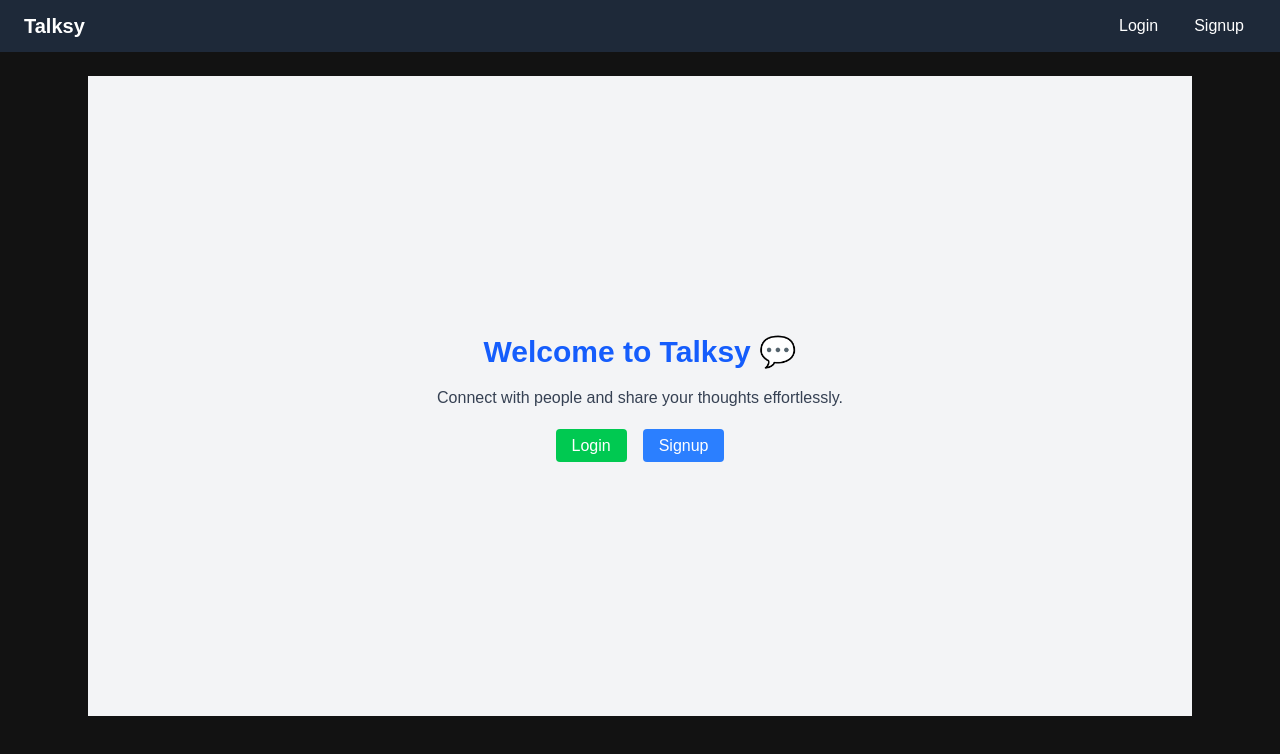
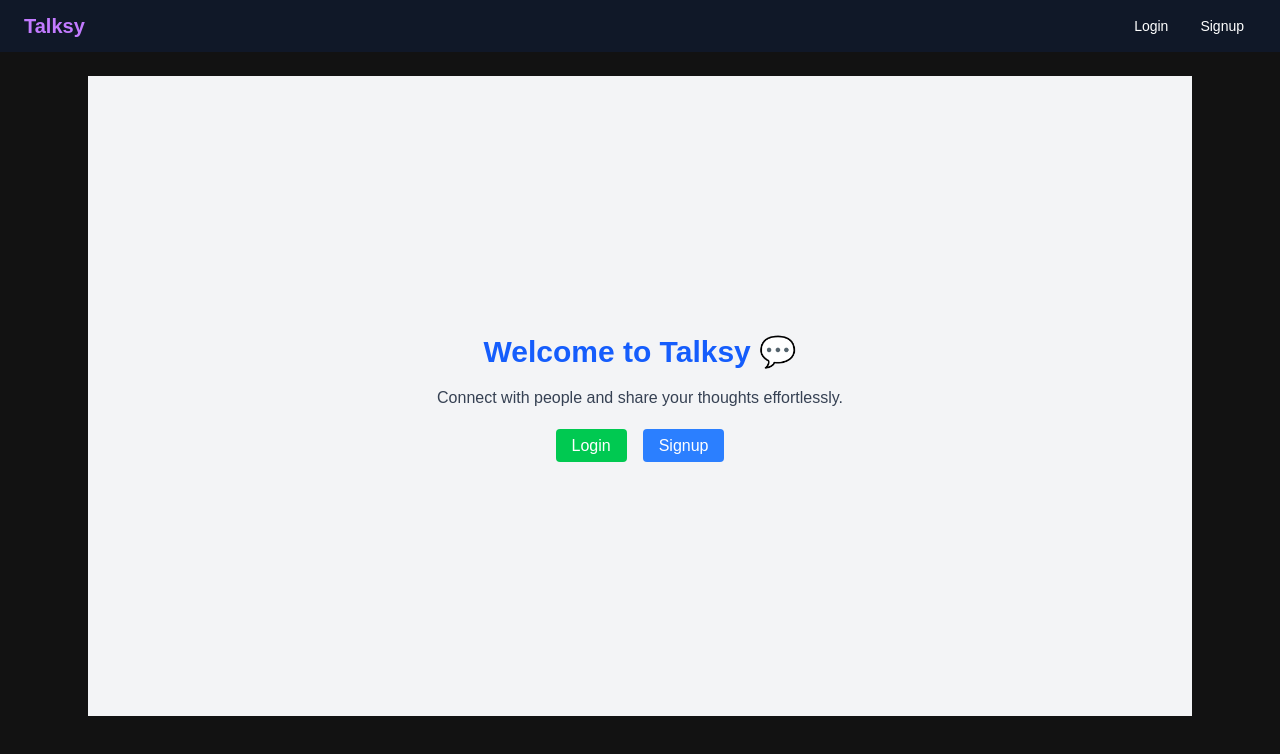
Before and after one commit to umair379/Talksy, a Next.js app: page / in a window 1280 px wide. Shown: the top 754 px of the page. Built offline with nearby package versions, Linux system fonts and the light colour scheme; no server answers.

Commit message:
Update Navbar.tsx

```diff
--- a/src/components/Navbar.tsx
+++ b/src/components/Navbar.tsx
@@ -24,20 +24,21 @@ export default function Navbar() {
   const isActive = (path: string) => pathname === path;
 
   return (
-    <nav className="bg-gray-800 text-white px-6 py-3 flex justify-between items-center">
-      <div className="flex space-x-4 items-center">
-        {/* 🔹 App Name */}
+    // 🎨 Theme Change: Black background for Navbar
+    // 📱 Responsiveness: Use flex-wrap on small screens if necessary
+    <nav className="bg-gray-900 text-white px-4 sm:px-6 py-3 flex flex-wrap justify-between items-center">
+      <div className="flex space-x-2 sm:space-x-4 items-center">
+        {/* 🎨 Theme Change: Purple highlight for app name */}
         {user ? (
-          <span className="font-extrabold text-xl cursor-default select-none">
+          <span className="font-extrabold text-xl text-purple-400 cursor-default select-none">
             Talksy
           </span>
         ) : (
           <Link
             href="/"
-            className="font-extrabold text-xl cursor-pointer select-none"
+            className="font-extrabold text-xl text-purple-400 cursor-pointer select-none"
             style={{
               textDecoration: "none",
-              color: "white",
               pointerEvents: isActive("/") ? "none" : "auto",
             }}
           >
@@ -45,15 +46,15 @@ export default function Navbar() {
           </Link>
         )}
 
-        {/* 🔹 Links visible only after login */}
+        {/* 📱 Responsiveness: Hide links on very small screens, display in a row on sm and up */}
         {user && (
-          <>
+          <div className="hidden sm:flex space-x-1 sm:space-x-2">
             <Link
               href="/chat"
-              className={`px-3 py-1 rounded-lg transition ${
+              className={`px-3 py-1 rounded-lg transition text-sm ${
                 isActive("/chat")
-                  ? "bg-blue-500 text-white font-semibold"
-                  : "hover:bg-blue-600/40"
+                  ? "bg-purple-600 text-white font-semibold"
+                  : "hover:bg-purple-600/40"
               }`}
             >
               Chat
@@ -61,10 +62,10 @@ export default function Navbar() {
 
             <Link
               href="/groups"
-              className={`px-3 py-1 rounded-lg transition ${
+              className={`px-3 py-1 rounded-lg transition text-sm ${
                 isActive("/groups")
-                  ? "bg-blue-500 text-white font-semibold"
-                  : "hover:bg-blue-600/40"
+                  ? "bg-purple-600 text-white font-semibold"
+                  : "hover:bg-purple-600/40"
               }`}
             >
               Groups
@@ -72,36 +73,35 @@ export default function Navbar() {
 
             <Link
               href="/create-group"
-              className={`px-3 py-1 rounded-lg transition ${
+              className={`px-3 py-1 rounded-lg transition text-sm ${
                 isActive("/create-group")
-                  ? "bg-blue-500 text-white font-semibold"
-                  : "hover:bg-blue-600/40"
+                  ? "bg-purple-600 text-white font-semibold"
+                  : "hover:bg-purple-600/40"
               }`}
             >
               Create Group
             </Link>
 
-            {/* 🔍 NEW: Search Users */}
             <Link
               href="/search"
-              className={`px-3 py-1 rounded-lg transition ${
+              className={`px-3 py-1 rounded-lg transition text-sm ${
                 isActive("/search")
-                  ? "bg-blue-500 text-white font-semibold"
-                  : "hover:bg-blue-600/40"
+                  ? "bg-purple-600 text-white font-semibold"
+                  : "hover:bg-purple-600/40"
               }`}
             >
               Search
             </Link>
-          </>
+          </div>
         )}
       </div>
 
-      {/* 🔹 Right side buttons */}
-      <div>
+      {/* 隼 Right side buttons */}
+      <div className="flex space-x-2 mt-2 sm:mt-0">
         {user ? (
           <button
             onClick={handleLogout}
-            className="bg-red-500 hover:bg-red-600 px-4 py-1 rounded-lg transition"
+            className="bg-red-600 hover:bg-red-700 px-3 sm:px-4 py-1 rounded-lg transition text-sm"
           >
             Logout
           </button>
@@ -109,20 +109,20 @@ export default function Navbar() {
           <>
             <Link
               href="/login"
-              className={`px-3 py-1 rounded-lg mr-3 transition ${
+              className={`px-3 py-1 rounded-lg transition text-sm ${
                 isActive("/login")
-                  ? "bg-blue-500 text-white font-semibold cursor-default"
-                  : "hover:bg-blue-600/40"
+                  ? "bg-purple-600 text-white font-semibold cursor-default"
+                  : "hover:bg-purple-600/40"
               }`}
             >
               Login
             </Link>
             <Link
               href="/signup"
-              className={`px-3 py-1 rounded-lg transition ${
+              className={`px-3 py-1 rounded-lg transition text-sm ${
                 isActive("/signup")
-                  ? "bg-blue-500 text-white font-semibold cursor-default"
-                  : "hover:bg-blue-600/40"
+                  ? "bg-purple-600 text-white font-semibold cursor-default"
+                  : "hover:bg-purple-600/40"
               }`}
             >
               Signup
@@ -130,6 +130,53 @@ export default function Navbar() {
           </>
         )}
       </div>
+
+      {/* 📱 Responsive Mobile Menu: Show links below App Name on small screens */}
+      {user && (
+        <div className="flex flex-wrap sm:hidden justify-center w-full space-x-2 mt-3">
+          <Link
+            href="/chat"
+            className={`px-3 py-1 rounded-lg transition text-sm ${
+              isActive("/chat")
+                ? "bg-purple-600 text-white font-semibold"
+                : "hover:bg-purple-600/40"
+            }`}
+          >
+            Chat
+          </Link>
+          <Link
+            href="/groups"
+            className={`px-3 py-1 rounded-lg transition text-sm ${
+              isActive("/groups")
+                ? "bg-purple-600 text-white font-semibold"
+                : "hover:bg-purple-600/40"
+            }`}
+          >
+            Groups
+          </Link>
+          <Link
+            href="/search"
+            className={`px-3 py-1 rounded-lg transition text-sm ${
+              isActive("/search")
+                ? "bg-purple-600 text-white font-semibold"
+                : "hover:bg-purple-600/40"
+            }`}
+          >
+            Search
+          </Link>
+          {/* Added 'Create Group' on the second line for better spacing */}
+          <Link
+            href="/create-group"
+            className={`px-3 py-1 rounded-lg transition text-sm mt-1 ${
+              isActive("/create-group")
+                ? "bg-purple-600 text-white font-semibold"
+                : "hover:bg-purple-600/40"
+            }`}
+          >
+            Create Group
+          </Link>
+        </div>
+      )}
     </nav>
   );
 }
```
